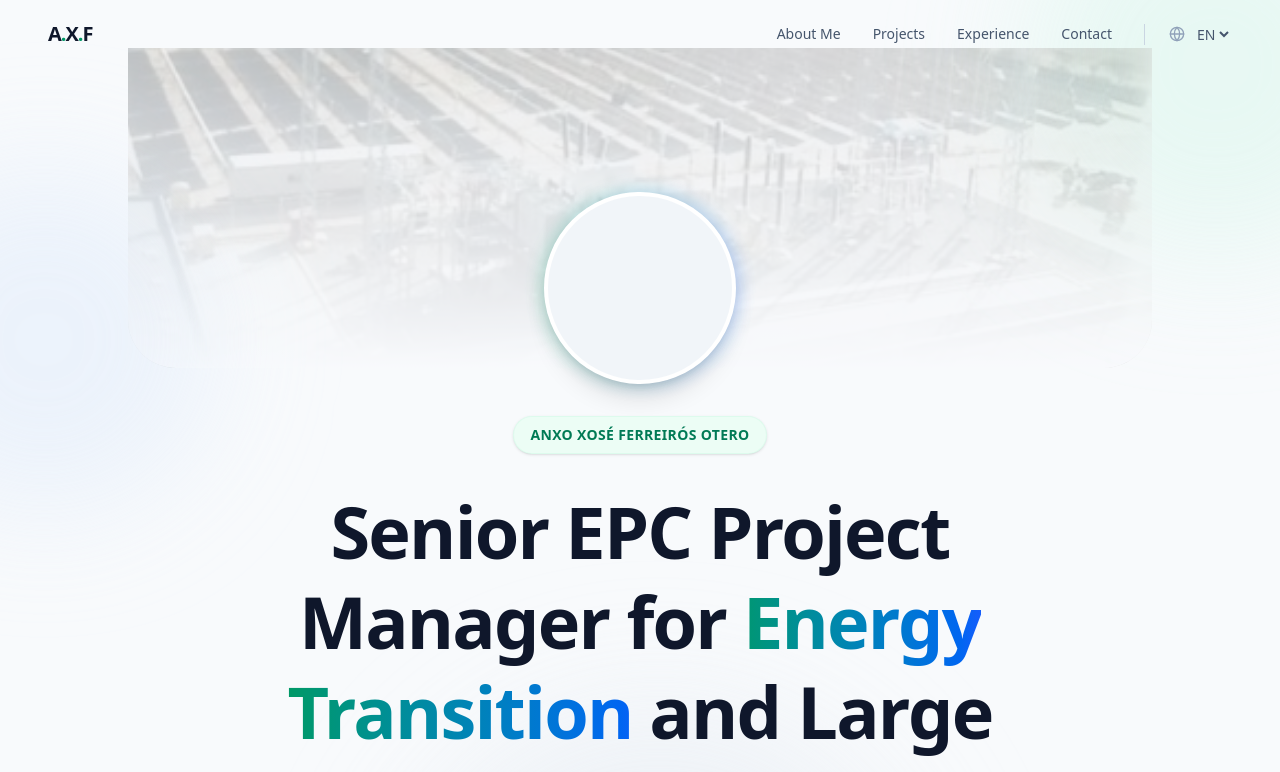
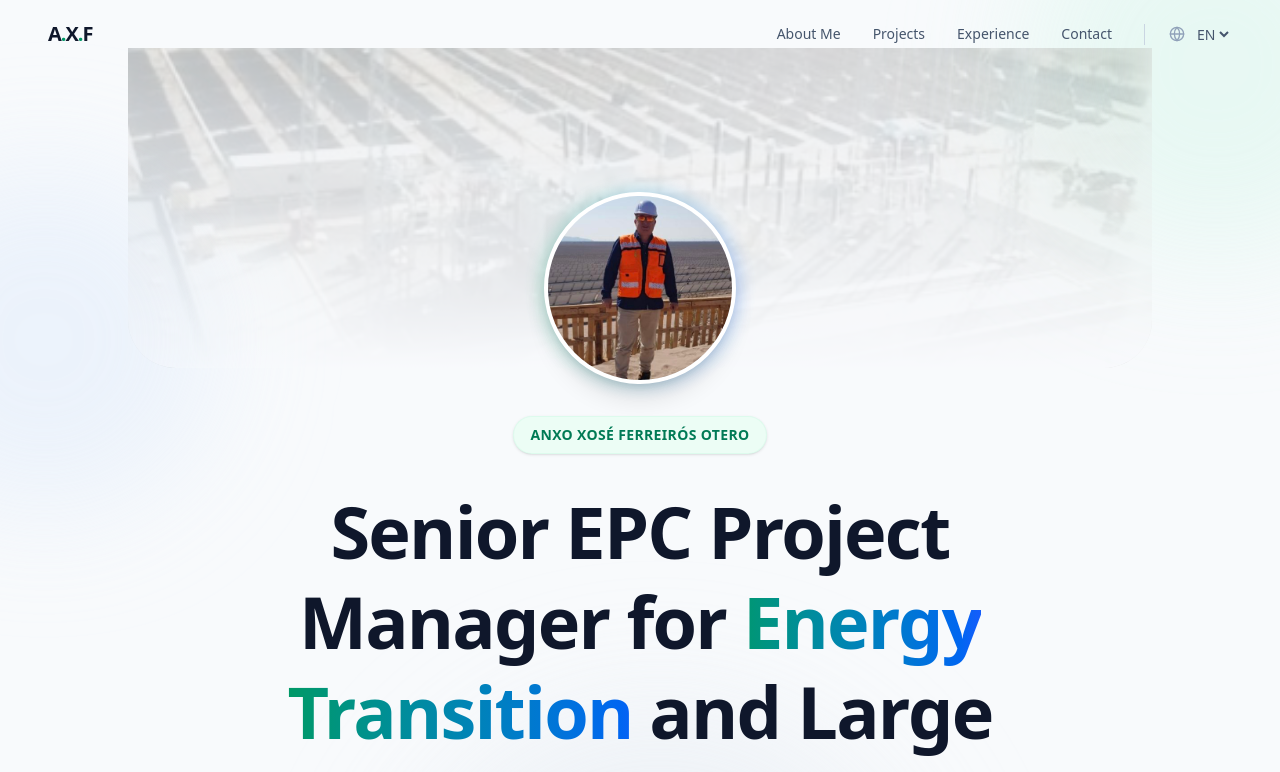
Before and after one commit to anxo68/professional-portfolio-anxo-ferreiros, a Next.js app: page /en in a window 1280 px wide. Shown: the top 772 px of the page. Built offline with nearby package versions, Linux system fonts and the light colour scheme.

Commit message:
Fix transparent white circle by replacing it with real LinkedIn Photo (JPG)

```diff
--- a/src/components/Hero.tsx
+++ b/src/components/Hero.tsx
@@ -17,7 +17,7 @@ export default function Hero() {
         {/* LinkedIn Cover Image as a subtle card backplate or accent */}
         <div className="absolute top-0 left-1/2 -translate-x-1/2 w-screen max-w-5xl h-64 md:h-80 -mt-24 md:-mt-12 rounded-b-[3rem] opacity-30 pointer-events-none overflow-hidden mask-image-gradient">
           <img
-            src="/linkedin-cover.jpg?v=1"
+            src="/linkedin-cover.jpg?v=2"
             alt="LinkedIn Cover"
             className="w-full h-full object-cover"
           />
@@ -30,7 +30,7 @@ export default function Hero() {
             <div className="absolute -inset-1 bg-gradient-to-r from-emerald-600 to-blue-600 rounded-full blur opacity-25 group-hover:opacity-50 transition duration-1000 group-hover:duration-200"></div>
             <div className="w-32 h-32 md:w-48 md:h-48 rounded-full overflow-hidden border-4 border-white shadow-xl mx-auto relative z-10 bg-slate-100">
               <img
-                src="/linkedin-profile.png?v=1"
+                src="/linkedin-profile-real.jpg?v=2"
                 alt="Profile Photo"
                 className="w-full h-full object-cover"
               />
```
Also changed, not shown: public/linkedin-profile-real.jpg (added).
